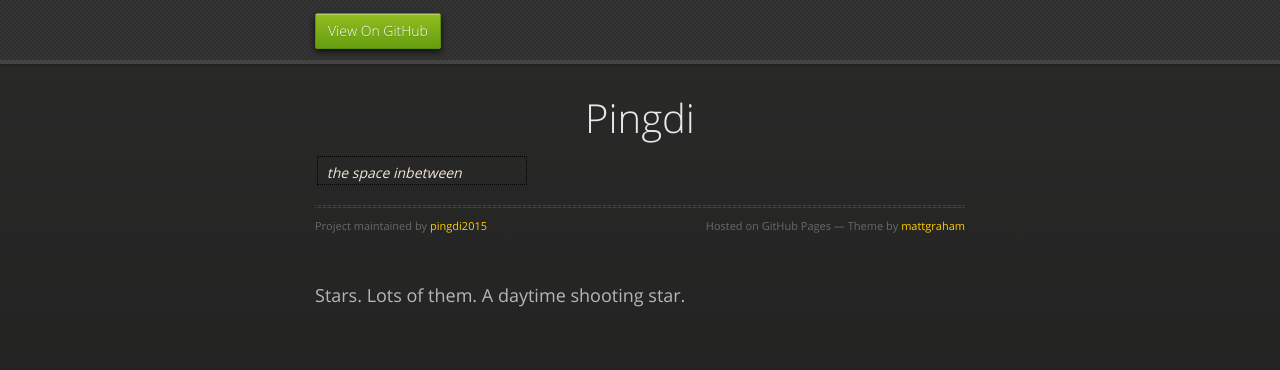
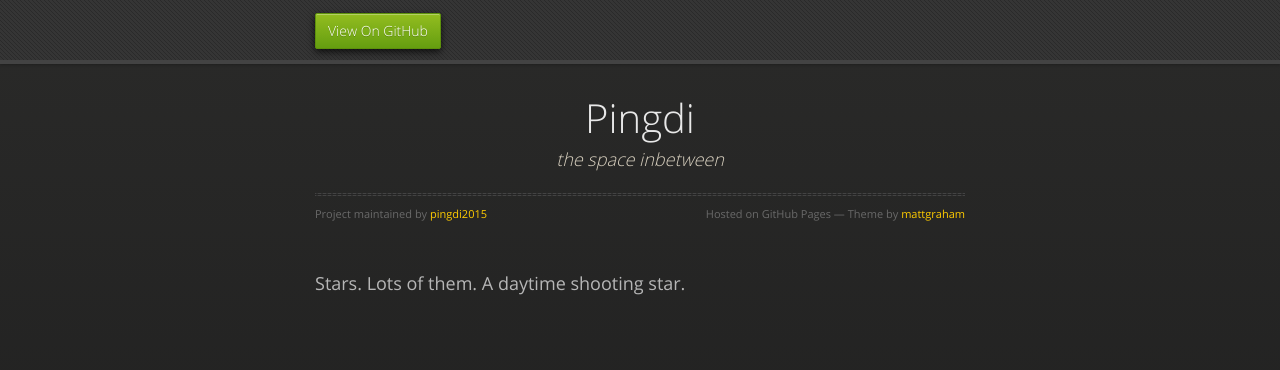
Before and after one commit to pingdi2015/pingdi2015.github.io, a plain HTML site: page index.html in a window 1280 px wide. Drawn offline with nearby package versions, Linux system fonts and the light colour scheme.

Commit message:
Update index.html

```diff
--- a/index.html
+++ b/index.html
@@ -29,7 +29,7 @@
       <section>
         <div id="title">
           <h1>Pingdi</h1>
-          <p><FIELDSET style="width:190px; height:12px; border: 1px dotted #000000;"><i>the space inbetween</i></FIELDSET></p>
+          <p><i>the space inbetween</i></p>
           <hr>
           <span class="credits left">Project maintained by <a href="https://github.com/pingdi2015">pingdi2015</a></span>
           <span class="credits right">Hosted on GitHub Pages &mdash; Theme by <a href="https://twitter.com/michigangraham">mattgraham</a></span>
```
